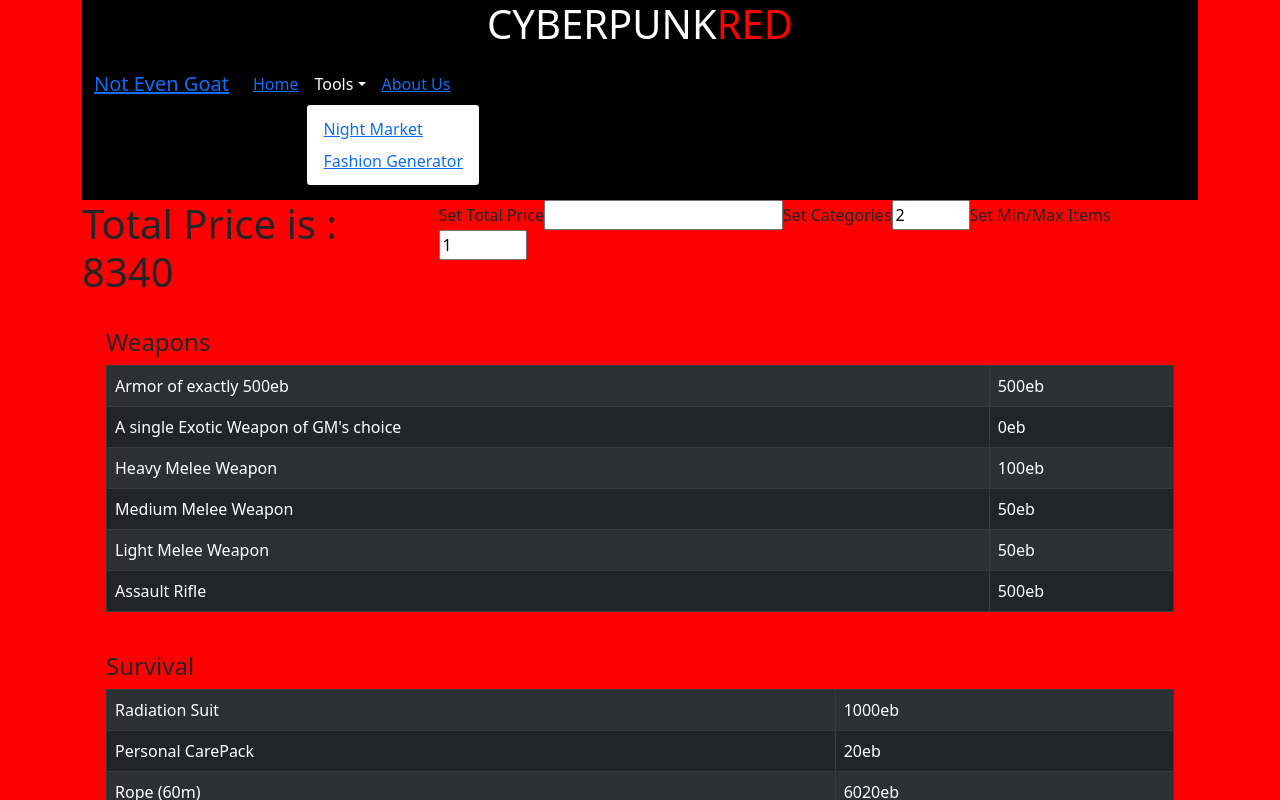
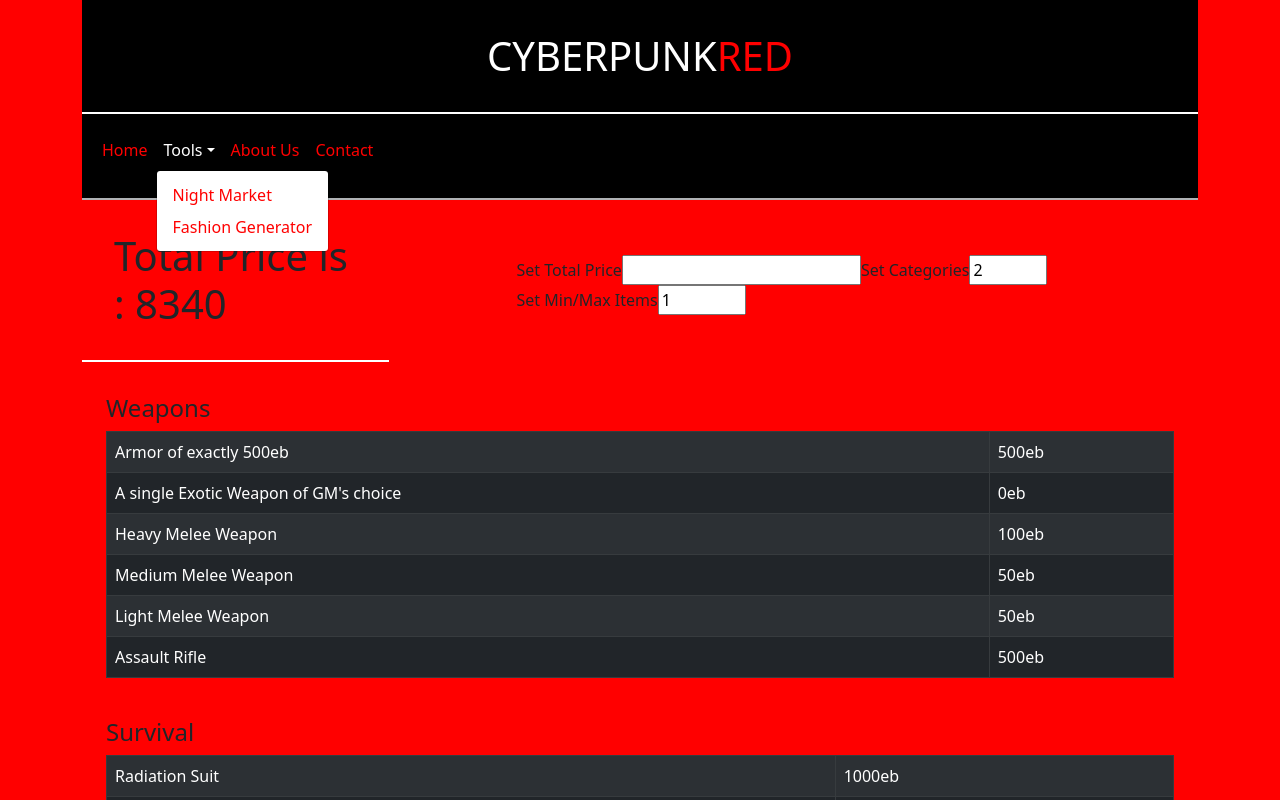
Before and after one commit to notevenagoat/cyberpunktools, a React (Create React App) app: page /night_market in a window 1280 px wide. Both pictures are taken after a click on the button "Tools". Shown: the top 800 px of the page. Built offline with nearby package versions, Linux system fonts and the light colour scheme.

Commit message:
dd some css in header in index.css

```diff
--- a/src/components/market/Generate.js
+++ b/src/components/market/Generate.js
@@ -44,10 +44,8 @@
   return (
 
     <div>
-      <section className="d-flex generate">
+      <section className="d-flex">
         <div>
-          {/* <Button variant="dark">Generate</Button> */}
-          {""}
           <TotalPrice items={props.items} />
         </div>
         <div className="generate_sets">
--- a/src/index.css
+++ b/src/index.css
@@ -7,4 +7,34 @@
     height: 200px;
     text-align: center;
     color: white;
+    border-bottom: 2px solid rgba(226, 228, 232, 0.775);
 }
+
+ h1{
+    padding: 2rem;
+    border-bottom: 2px solid white;
+}
+
+h1>span {
+    color: red;
+}
+
+
+.nav_flex {
+   color: red !important;
+   text-decoration: none;
+
+}
+
+.flex_nav{
+    /* background-color: yellow; */
+    display: flex ;
+    /* flex-direction: column; */
+    justify-content: center ;
+    align-content: center;
+}
+
+.generate_sets{
+
+    margin: auto 8rem;
+}
--- a/src/uicomponents/Header.js
+++ b/src/uicomponents/Header.js
@@ -4,31 +4,30 @@
 
 export default function Header () {
    return (
-        <header >
-           <h1>CYBERPUNK
-               <span style={{ color: "red" }}>RED</span>
-           </h1>
-    <Navbar expand="lg" variant="dark">
-        <Container>
-          <Navbar.Brand>
-            <Link>Not Even Goat</Link>
-          </Navbar.Brand>
-          <Navbar.Toggle aria-controls="basic-navbar-nav" />
-          <Navbar.Collapse id="basic-navbar-nav">
-            <Nav className="me-auto">
-              <Nav.Link>
-                <Link to="/home">Home</Link>
+        <header>
+           <h1>CYBERPUNK<span>RED</span></h1>
+          <Navbar expand="lg" variant="dark" >
+          <Container>
+            <Navbar.Toggle aria-controls="basic-navbar-nav" />
+            <Navbar.Collapse  id="basic-navbar-nav">
+              <Nav className="me-auto">
+              <Nav.Link >
+                <Link className="nav_flex" to="/home">Home</Link>
               </Nav.Link>
-              <NavDropdown title="Tools" id="basic-nav-dropdown">
+              <NavDropdown  title="Tools" id="basic-nav-dropdown">
                 <NavDropdown.Item>
-                  <Link to="/night_market">Night Market</Link>
+                   <Link
+                     className="nav_flex" to="/night_market">Night Market</Link>
                 </NavDropdown.Item>
                 <NavDropdown.Item>
-                  <Link to="/fashion_generator">Fashion Generator</Link>
+                  <Link className="nav_flex" to="/fashion_generator">Fashion Generator</Link>
                 </NavDropdown.Item>
               </NavDropdown>
               <Nav.Link>
-                <Link to="/about">About Us</Link>
+                <Link className="nav_flex" to="/about">About Us</Link>
+               </Nav.Link>
+               <Nav.Link>
+                <Link className="nav_flex" to="/about">Contact</Link>
               </Nav.Link>
             </Nav>
           </Navbar.Collapse>
```
